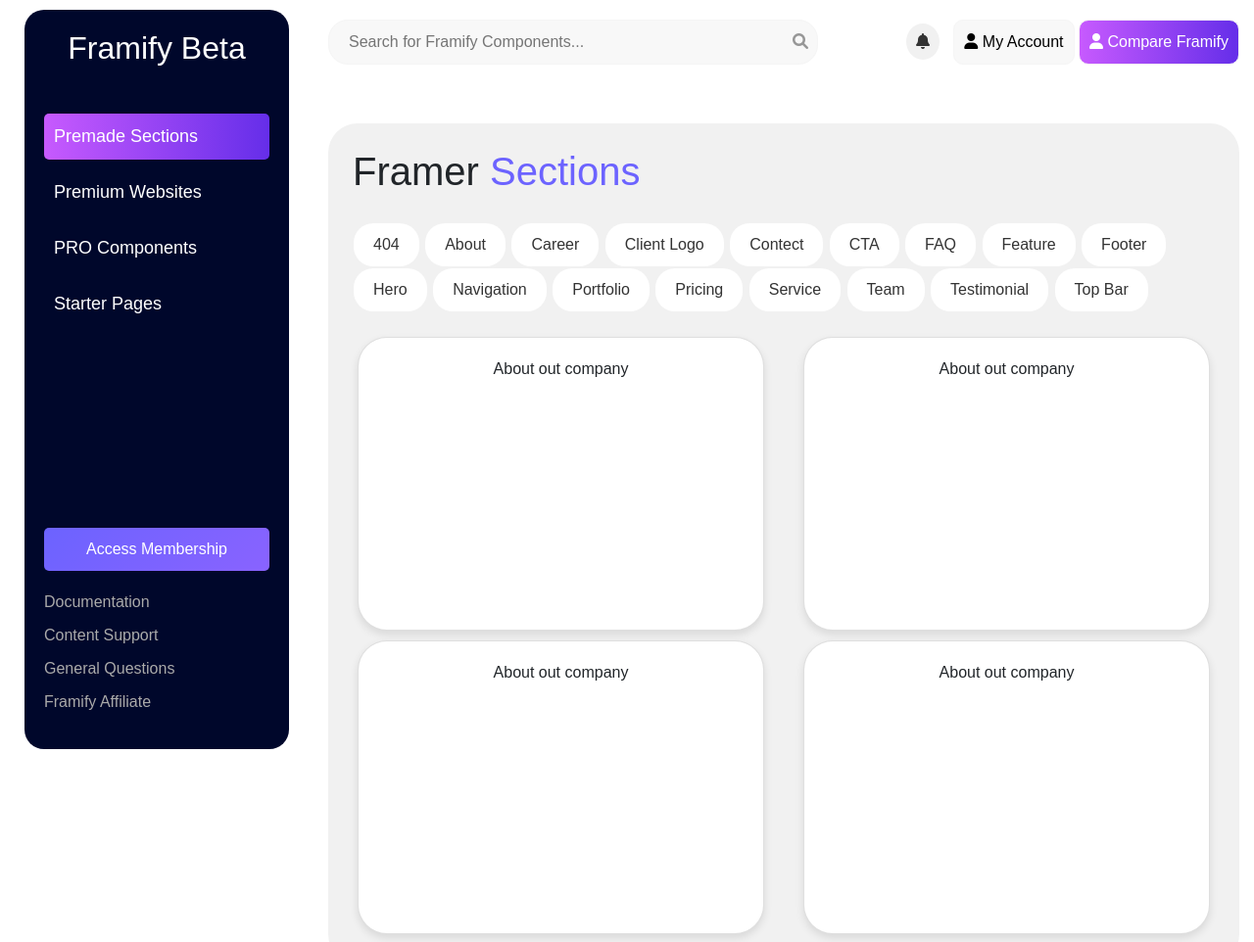
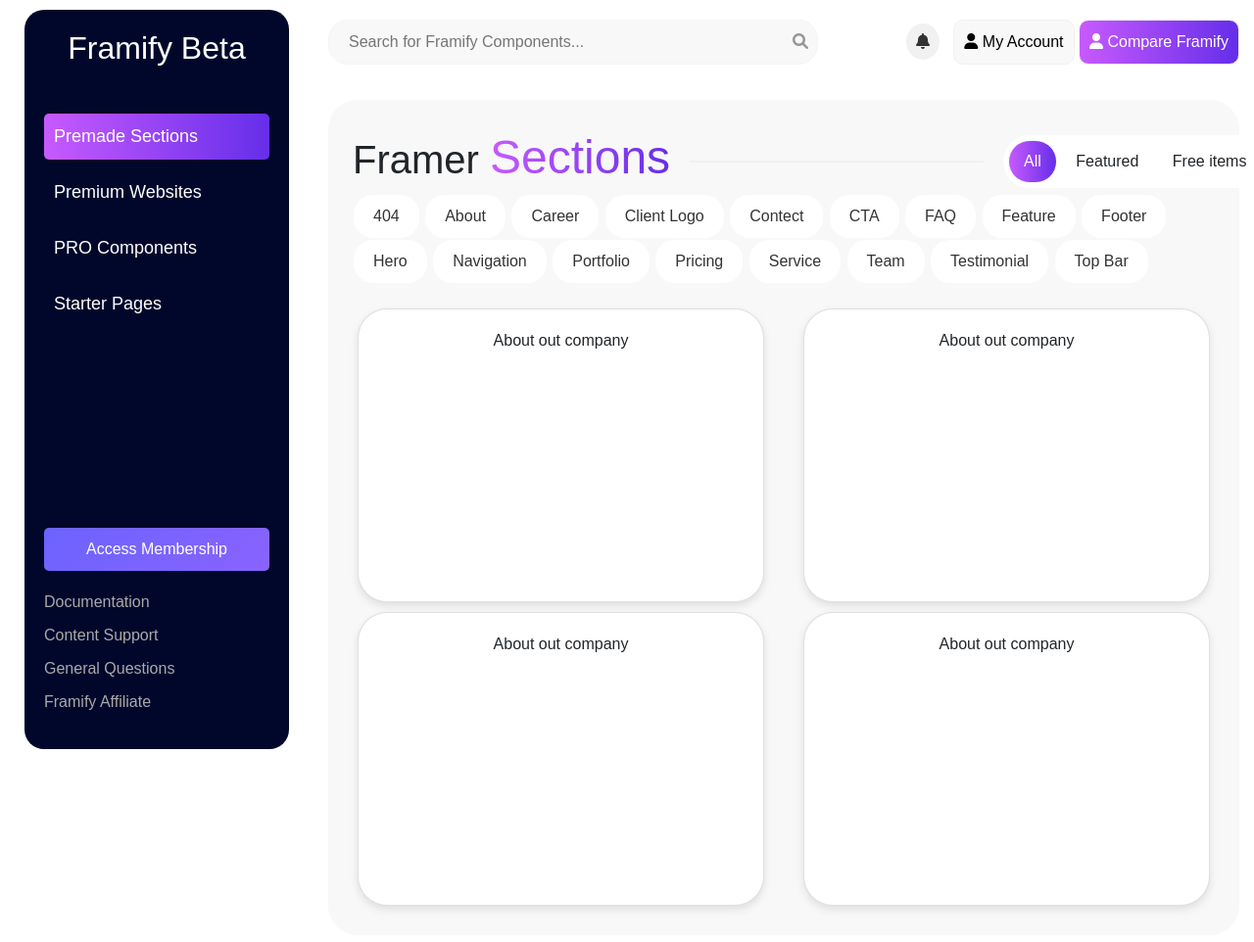
Before and after one commit to crystalWeb3/ui_test_project, a plain HTML site: page index.html in a window 1280 px wide. Shown: the top 962 px of the page at 98% size. Drawn offline with nearby package versions, Linux system fonts and the light colour scheme.

Commit message:
title_static_done_1

```diff
--- a/index.html
+++ b/index.html
@@ -15,7 +15,7 @@
     <link rel="stylesheet" href="styles.css" />
   </head>
   <body>
-    <div >
+    <div>
       <!-- Sidebar -->
       <div class="h-row">
         <div class="col-md-3">
@@ -58,7 +58,6 @@
                 <div class="btn-search">
                   <i class="fa fa-search"></i>
                 </div>
-
               </div>
             </div>
             <div class="header-right">
@@ -76,12 +75,28 @@
             <div class="clearfix"></div>
           </header>
 
+          <div class="main-content mt-3">
 
-            <div class="main-content">
-            <div class="search-container">
+
+            <div class="main-head">
+
+              <!-- <div class="section-spliter"> -->
                 <div class="page-title">
-                <h1>Framer <span class="highlight">Sections</span></h1>
+                  <h1>Framer <span class="text-gradient">Sections</span></h1>
                 </div>
+                <div class="line" ></div>
+
+            <!-- </div> -->
+
+
+                    <ul class="tabs">
+                        <li class="tab gradient">All</li>
+                        <li class="tab ">Featured</li>
+                        <li class="tab">Free items</li>
+                    </ul>
+
+
+
             </div>
 
             <div class="tags">
@@ -119,10 +134,8 @@
                 <div class="card">About out company</div>
               </div>
             </div>
-
           </div>
           <footer class="mt-4">
-
             <div>License ----- changelog</div>
             <!-- <div class="float-right">@2024</div> -->
           </footer>
--- a/styles.css
+++ b/styles.css
@@ -130,9 +130,10 @@
 
   /* Main Content */
   .main-content {
-    margin-top: 40px;
+
     padding: 25px;
-    background-color: #f1f1f1;
+    padding-top: 30px;
+    background-color: #f8f8f8;
     border-radius: 30px;
   }
 
@@ -176,15 +177,11 @@
   }
 
   /* Search Container */
-  .search-container {
-    display: flex;
-    justify-content: space-between;
-    align-items: center;
-    margin-bottom: 20px;
-  }
+
   .page-title {
     font-size: 32px;
-    font-weight: 600;
+    font-weight: bolder;
+    text-wrap: nowrap;
   }
 
   .page-title .highlight {
@@ -321,5 +318,52 @@
 
   .secondary {
     background-color: #f8f8f8;
-    border: #f5f5f5 1px solid;
+    border: #f1f1f1 1px solid;
   }
+
+
+  /* section spliter */
+  .section-spliter {
+    display: flex;
+    align-items: center;
+  }
+  .line {
+    width: 100%;
+    min-width: 300px;
+    /* max-width: 400px; */
+    height: 2px;
+    background-color: #f1f1f1;
+    margin-left: 20px;
+    margin-right: 20px;
+  }
+
+  .text-gradient {
+    font-size: 48px; /* Adjust font size as needed */
+      background: linear-gradient(to left,  #652ee9, #c75afe);
+      -webkit-background-clip: text; /* For webkit browsers */
+      -webkit-text-fill-color: transparent; /* For webkit browsers */
+      background-clip: text; /* For non-webkit browsers */
+      color: transparent; /* Fallback for non-supporting browsers */
+  }
+
+  .main-head{
+    display: flex;
+    align-items: center;
+    width: 100%;
+  }
+
+  .tab{
+    display: inline-block;
+    padding: 9px;
+    padding-left: 15px;
+    padding-right: 15px;
+    border-radius: 30px;
+  }
+  .tabs {
+    min-width: 270px;
+    padding: 5px;
+    background-color: white;
+    border-radius: 40px;
+    margin: 0;
+
+  }
```
Lines whose indentation alone changed are shown as unchanged.
